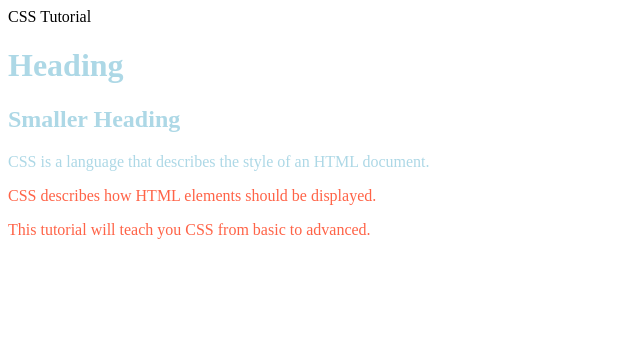
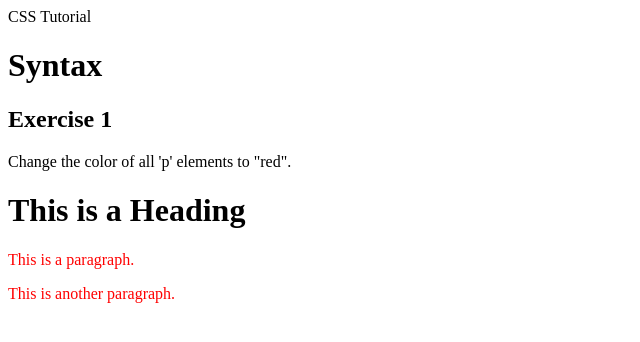
Before and after one commit to compafer/compafer.github.io, a plain HTML site: page CSS Ejercicios/index.html in a window 1280 px wide. Shown: the whole page, without its empty margins (0-640 px from the left). Drawn offline with Linux system fonts and the light colour scheme.

Commit message:
Formato de Ejercicios

```diff
--- a/CSS Ejercicios/estilos.css
+++ /dev/null
@@ -1,21 +0,0 @@
-/*Syntax*/
-
-/*element*/
-p{
-    color:red;
-}
-
-/*id*/
-#para1{
-    color:blue;
-}
-
-/*class*/
-.colortext{
-    color:tomato;
-}
-
-/*Group*/
-#para1,h1,h2{
-    color:lightblue;
-}
--- a/CSS Ejercicios/index.html
+++ b/CSS Ejercicios/index.html
@@ -2,18 +2,29 @@
 
     <head>
         <title>CSS tutorial</title>
-        <link rel="stylesheet" href="estilos.css">
+        <link rel="stylesheet" href="style.css">
     </head>
 
-    <body>
+
+   <body>
         <header >CSS Tutorial</header>
-            <h1>Heading</h1>
-            <h2>Smaller Heading</h2>
-            <p id="para1">CSS is a language that describes the style of an HTML document.</p>
+            <!--Syntax-->
+            <div>
+                <h1 class="tema">Syntax</h1>
+                <h2 class="tema">Exercise 1</h2>
+                <p class="instrucciones">Change the color of all 'p' elements to "red".</p>
+                    <h1>This is a Heading</h1>
+                    <p class="SyntaxEx1">This is a paragraph.</p>
+                    <p class="SyntaxEx1">This is another paragraph.</p>
+            </div>
 
-            <p class="colortext">CSS describes how HTML elements should be displayed.</p>
 
-            <p class="colortext">This tutorial will teach you CSS from basic to advanced.</p>
+            <!--Background
+            <h1 class="ExBackground">Background</h1>
+            <h2 class="ExBackground">Exercise 1</h2>
+            <div class>
+                <p>Set the background color for the page to "linen" and the background color for "h1" to "lightblue".</p>
+            </div>-->
     </body>
 
 </html>
--- /dev/null
+++ b/CSS Ejercicios/style.css
@@ -0,0 +1,52 @@
+
+/*General*/
+.tema{
+    color: black;
+}
+.instrucciones{
+    color:black;
+}
+
+/*Syntax*/
+p.SyntaxEx1{
+    color:red;
+}
+
+
+/*
+/*element
+p.SyntaxEx1{
+    color:red;
+}
+
+/*id
+#para1{
+    color:blue;
+}
+
+/*class
+.colortext{
+    color:tomato;
+}
+
+/*Group
+#para1,h1,h2{
+    color:white;
+}*/
+
+
+/*Background*/
+.ExBackground{
+    /*background-color:lightblue;
+    background-image: url("images/banana.gif");
+    background-repeat: no-repeat;
+    background-position: right top;*/
+
+    /*Shorthand*/
+    background: lightblue url(images/banana.gif) no-repeat right top;
+
+}
+
+h1.ExBackground{
+    color:Black;
+}
--- a/estilosinfo.css
+++ b/estilosinfo.css
@@ -8,12 +8,13 @@ header {
     color: darkblue;
 }
 
+/*Barra de Navegacion*/
 ul{
     list-style-type: none;
     margin:0;
     padding:0;
     overflow: hidden;
-    background-color:lightblue;
+    background-color:whitesmoke;
 }
 
 li{
```
Also changed, not shown: CSS Ejercicios/images/banana.gif (added).
